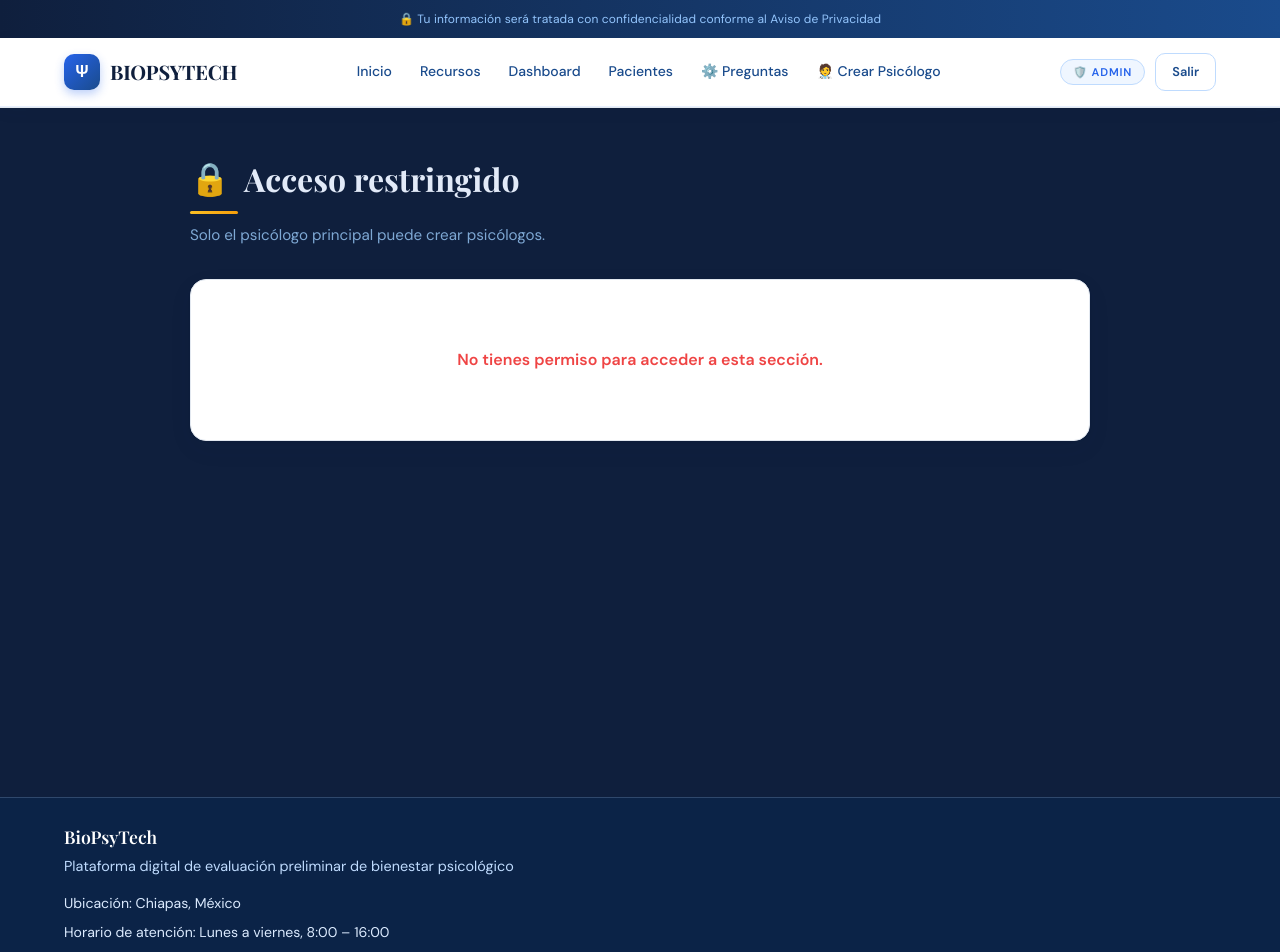
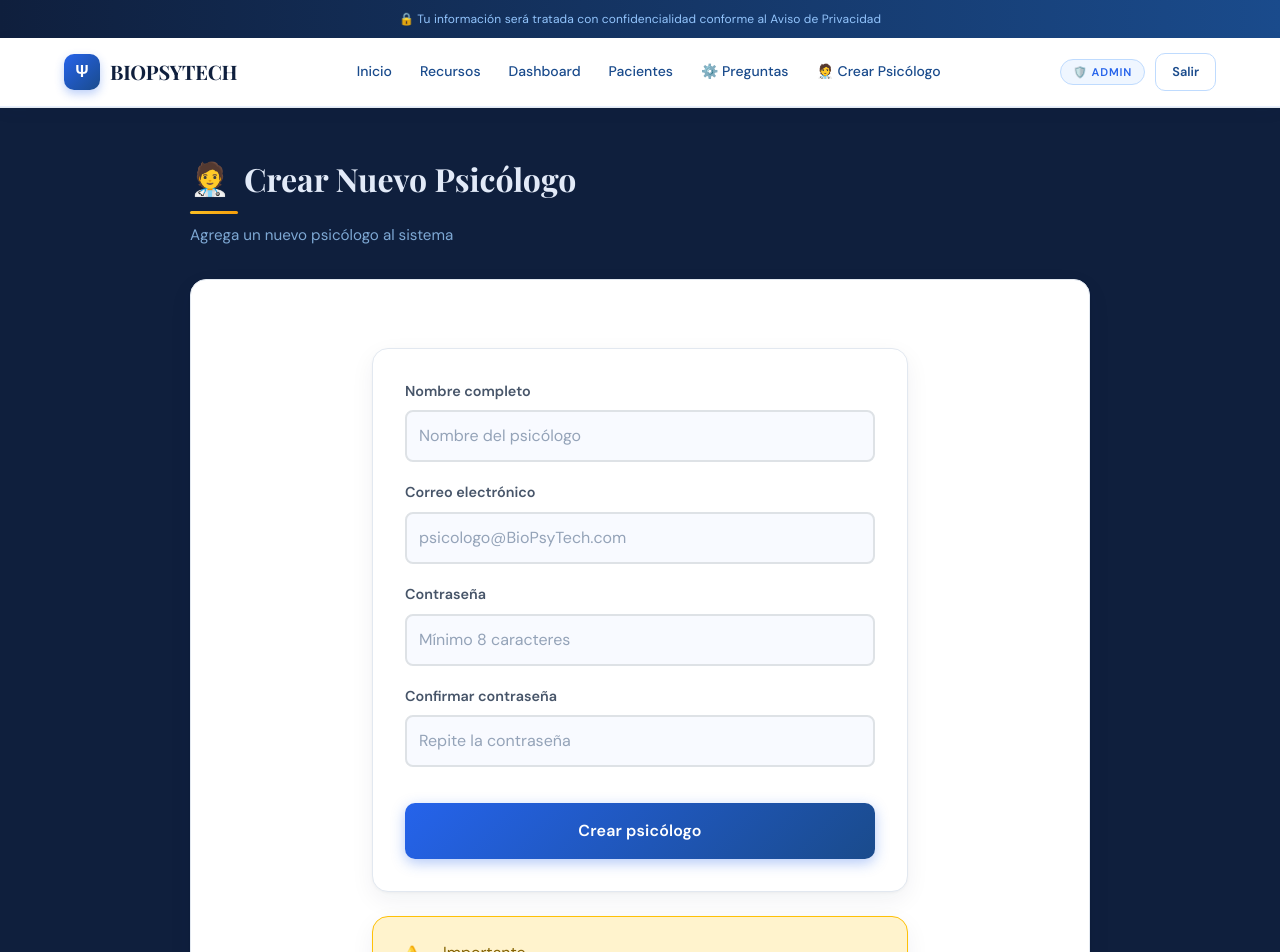
Before and after one commit to BlackRubick/JD, a React (Create React App) app in the folder jared/: page /admin/create-doctor in a window 1280 px wide. Shown: the top 952 px of the page. Built offline with nearby package versions, Linux system fonts and the light colour scheme; no server answers; sample sign-in values are in the browser's storage.

Commit message:
error de roles

```diff
--- a/jared/src/pages/CreateDoctorPage.jsx
+++ b/jared/src/pages/CreateDoctorPage.jsx
@@ -13,11 +13,10 @@ function CreateDoctorPage({ role, onLogout }) {
   });
   const [loading, setLoading] = useState(false);
 
-  // Solo permitir acceso si es la cuenta principal
-  if (window.localStorage.getItem('BioPsyTech-email') !== 'doctor@BioPsyTech.com') {
+  if (role !== 'admin') {
     return (
       <Shell role={role} onLogout={onLogout}>
-        <InnerPage title="Acceso restringido" subtitle="Solo el psicólogo principal puede crear psicólogos." icon="🔒">
+        <InnerPage title="Acceso restringido" subtitle="Solo el administrador puede crear psicólogos." icon="🔒">
           <div style={{ padding: '2rem', textAlign: 'center', color: '#ef4444', fontWeight: 600 }}>
             No tienes permiso para acceder a esta sección.
           </div>
--- a/jared/src/pages/QuestionAdminPage.jsx
+++ b/jared/src/pages/QuestionAdminPage.jsx
@@ -71,31 +71,6 @@ function QuestionAdminPage({ role, onLogout }) {
   const [newOptions, setNewOptions] = useState(cloneTemplate(DEFAULT_TEMPLATE_BY_INSTRUMENT.CESD));
   const [loading, setLoading] = useState(true);
 
-  useEffect(() => {
-    loadQuestions();
-    // eslint-disable-next-line
-  }, [selectedInstrument]);
-
-  useEffect(() => {
-    const templateKey = DEFAULT_TEMPLATE_BY_INSTRUMENT[selectedInstrument] || 'CESD_4';
-    setSelectedTemplate(templateKey);
-    setNewOptions(cloneTemplate(templateKey));
-    // eslint-disable-next-line
-  }, [selectedInstrument]);
-
-  // Solo permitir acceso si es la cuenta principal
-  if (window.localStorage.getItem('BioPsyTech-email') !== 'doctor@BioPsyTech.com') {
-    return (
-      <Shell role={role} onLogout={onLogout}>
-        <InnerPage title="Acceso restringido" subtitle="Solo el psicólogo principal puede editar preguntas." icon="🔒">
-          <div style={{ padding: '2rem', textAlign: 'center', color: '#ef4444', fontWeight: 600 }}>
-            No tienes permiso para acceder a esta sección.
-          </div>
-        </InnerPage>
-      </Shell>
-    );
-  }
-
   const loadQuestions = async () => {
     try {
       const loaded = await questionAPI.getAll(selectedInstrument);
@@ -111,6 +86,30 @@ function QuestionAdminPage({ role, onLogout }) {
       setLoading(false);
     }
   };
+
+  useEffect(() => {
+    loadQuestions();
+    // eslint-disable-next-line
+  }, [selectedInstrument]);
+
+  useEffect(() => {
+    const templateKey = DEFAULT_TEMPLATE_BY_INSTRUMENT[selectedInstrument] || 'CESD_4';
+    setSelectedTemplate(templateKey);
+    setNewOptions(cloneTemplate(templateKey));
+    // eslint-disable-next-line
+  }, [selectedInstrument]);
+
+  if (role !== 'admin') {
+    return (
+      <Shell role={role} onLogout={onLogout}>
+        <InnerPage title="Acceso restringido" subtitle="Solo el administrador puede editar preguntas." icon="🔒">
+          <div style={{ padding: '2rem', textAlign: 'center', color: '#ef4444', fontWeight: 600 }}>
+            No tienes permiso para acceder a esta sección.
+          </div>
+        </InnerPage>
+      </Shell>
+    );
+  }
 
   const handleAdd = async () => {
     if (!newQuestionText.trim()) {
```
